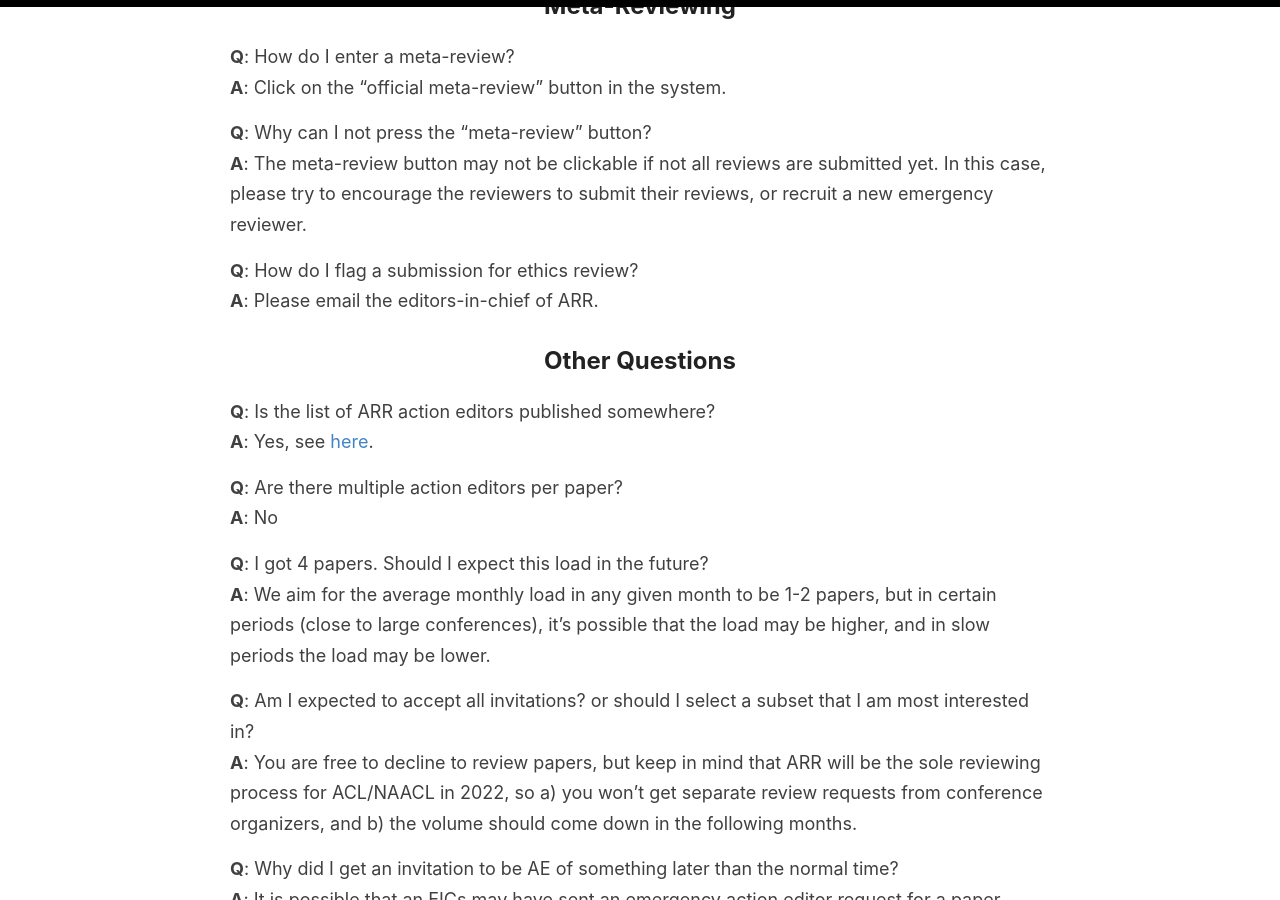
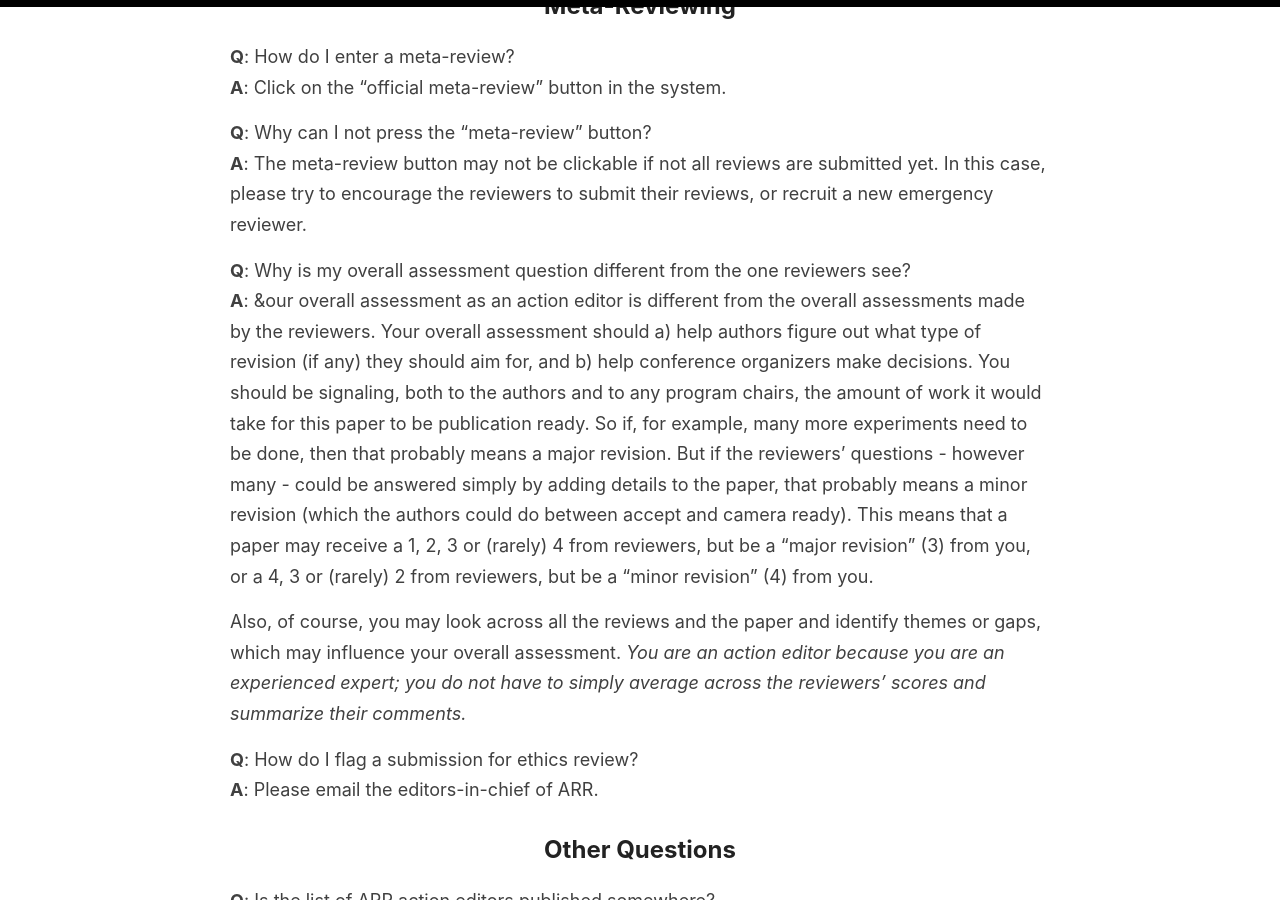
Before and after one commit to amitmerchant1990/reverie, a Jekyll site: the page built from aes.md, in a window 1280 px wide and 900 px high, scrolled down 6548 px. Built offline with Jekyll 4.4.1, drawn with Linux system fonts in a browser that asks for light colours.

Commit message:
Update aes.md

```diff
--- a/aes.md
+++ b/aes.md
@@ -171,6 +171,11 @@
 **A**:
 The meta-review button may not be clickable if not all reviews are submitted yet. In this case, please try to encourage the reviewers to submit their reviews, or recruit a new emergency reviewer.
 
+**Q**: Why is my overall assessment question different from the one reviewers see?<br>
+**A**: &our overall assessment as an action editor is different from the overall assessments made by the reviewers. Your overall assessment should a) help authors figure out what type of revision (if any) they should aim for, and b) help conference organizers make decisions. You should be signaling, both to the authors and to any program chairs, the amount of work it would take for this paper to be publication ready. So if, for example, many more experiments need to be done, then that probably means a major revision. But if the reviewers' questions - however many - could be answered simply by adding details to the paper, that probably means a minor revision (which the authors could do between accept and camera ready). This means that a paper may receive a 1, 2, 3 or (rarely) 4 from reviewers, but be a “major revision” (3) from you, or a 4, 3 or (rarely) 2 from reviewers, but be a “minor revision” (4) from you.
+
+Also, of course, you may look across all the reviews and the paper and identify themes or gaps, which may influence your overall assessment. *You are an action editor because you are an experienced expert; you do not have to simply average across the reviewers’ scores and summarize their comments.*
+
 **Q**: How do I flag a submission for ethics review?<br>
 **A**:
 Please email the editors-in-chief of ARR.
```
